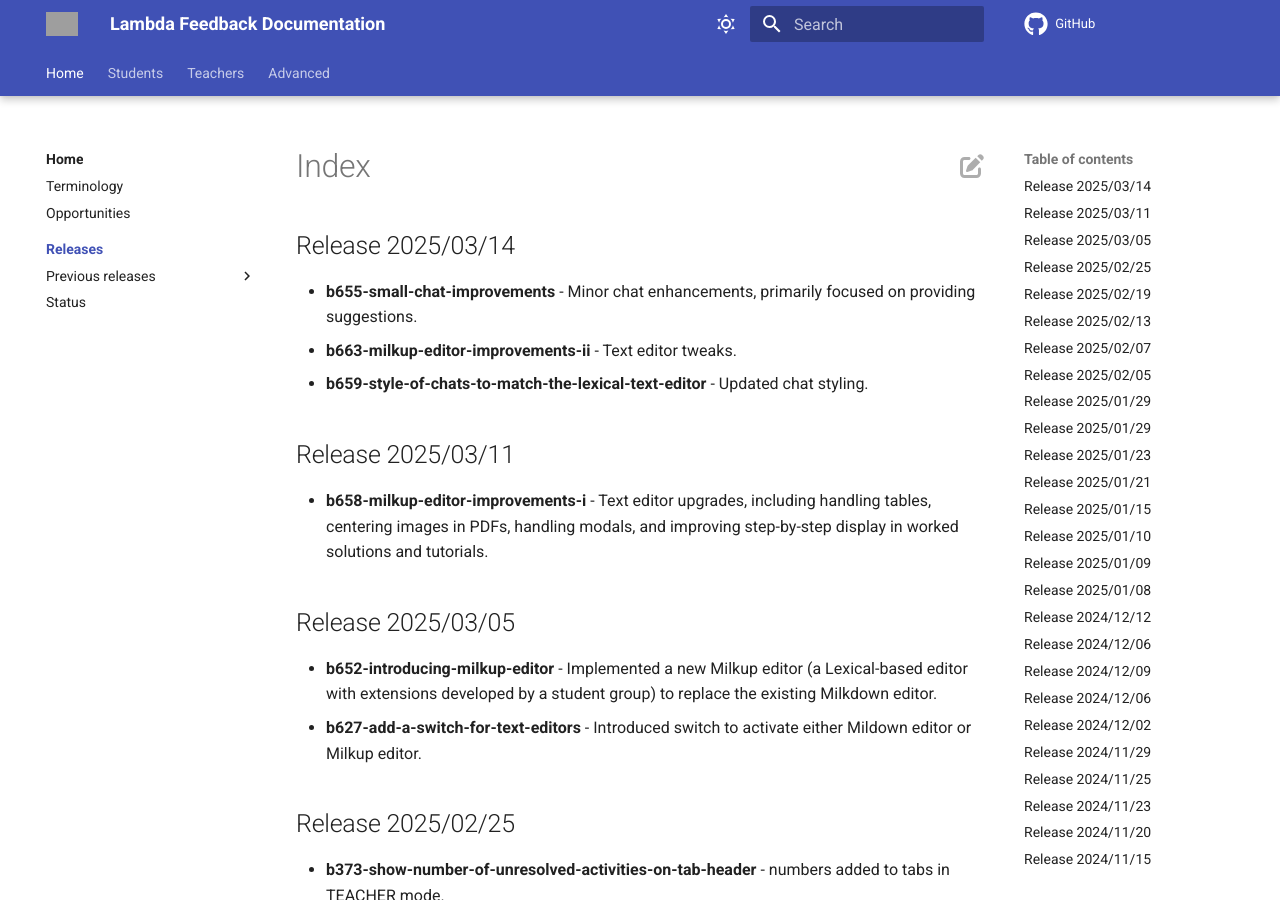
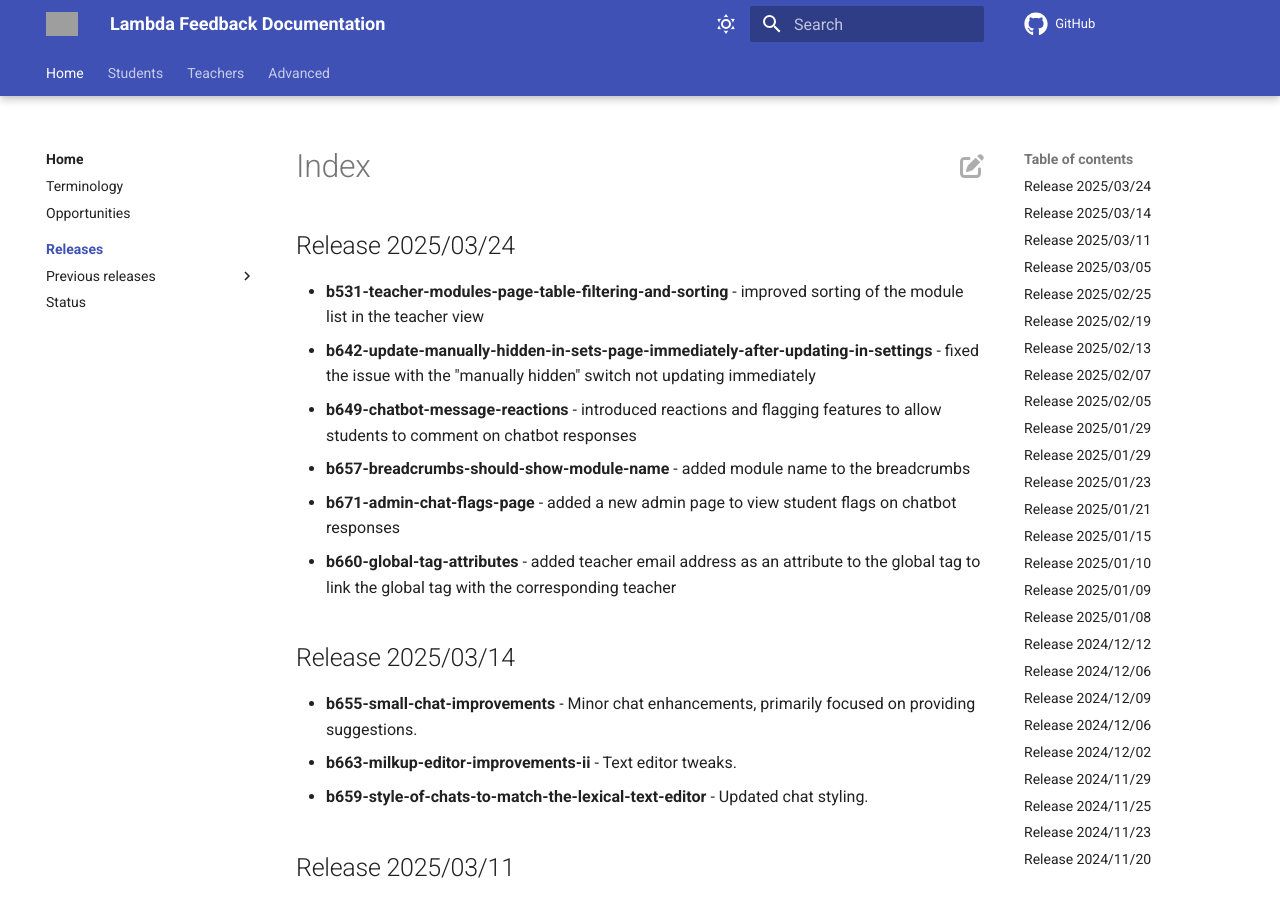
Before and after one commit to lambda-feedback/user-documentation, an MkDocs documentation site: the page built from docs/releases/index.md, in a window 1280 px wide and 900 px high. Built offline with MkDocs 1.6.1 and Material for MkDocs 9.7.7, drawn with Linux system fonts in a browser that asks for light colours; comment, search, counter and statistics services are not loaded; grey boxes are pictures that could not be loaded.

Commit message:
Release 2025/03/24 added

```diff
--- a/docs/releases/index.md
+++ b/docs/releases/index.md
@@ -1,3 +1,12 @@
+## Release 2025/03/24
+
+- **b531-teacher-modules-page-table-filtering-and-sorting** - improved sorting of the module list in the teacher view
+- **b642-update-manually-hidden-in-sets-page-immediately-after-updating-in-settings** - fixed the issue with the "manually hidden" switch not updating immediately
+- **b649-chatbot-message-reactions** - introduced reactions and flagging features to allow students to comment on chatbot responses
+- **b657-breadcrumbs-should-show-module-name** - added module name to the breadcrumbs
+- **b671-admin-chat-flags-page** - added a new admin page to view student flags on chatbot responses
+- **b660-global-tag-attributes** - added teacher email address as an attribute to the global tag to link the global tag with the corresponding teacher
+
 ## Release 2025/03/14
 
 - **b655-small-chat-improvements** - Minor chat enhancements, primarily focused on providing suggestions.
```
